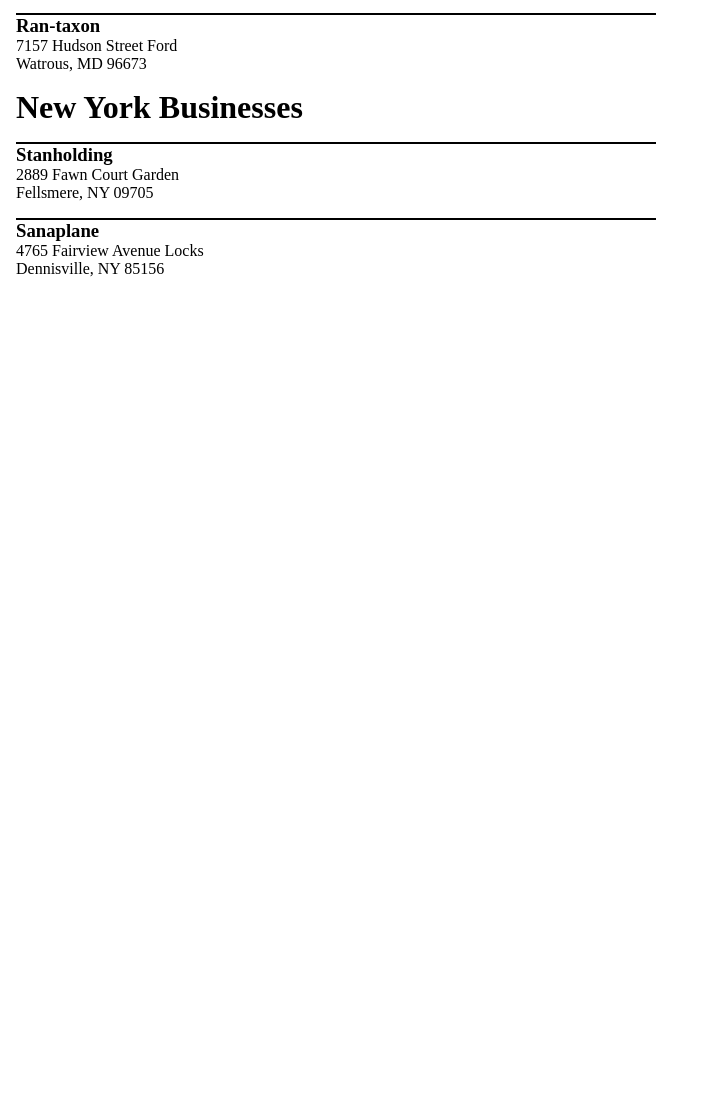
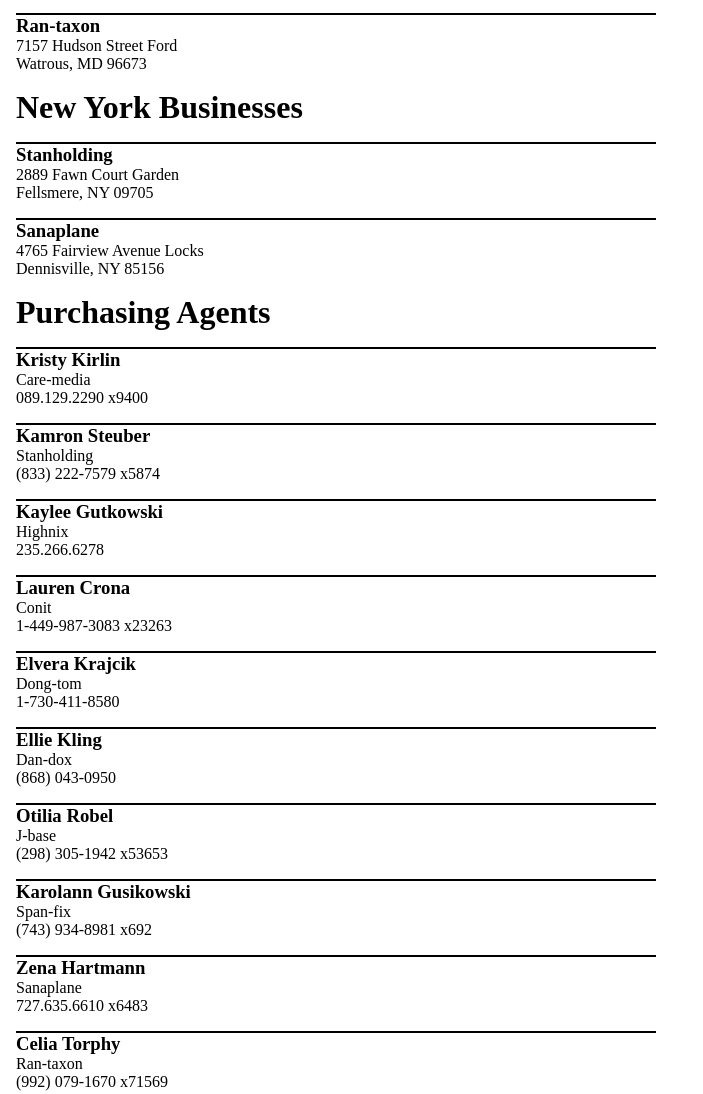
Before and after one commit to Resch17/dotard-simbleton, a plain HTML site: page index.html in a window 1280 px wide. Shown: the part 724-1818 px from the top of the page, without its empty margins (0-703 px from the left). Before the commit the page ends 1018 px from the top, so only its background shows below. Drawn offline with Linux system fonts and the light colour scheme.

Commit message:
added purchasing agent functionality

```diff
--- a/index.html
+++ b/index.html
@@ -14,6 +14,8 @@
     <article class="businessList--newYork">
 
     </article>
+    <h1>Purchasing Agents</h1>
+    <article class="agents"></article>
   </main>
   <script src="./scripts/main.js" type="module"></script>
 </body>
--- /dev/null
+++ b/scripts/Agent.js
@@ -0,0 +1,9 @@
+export const Agent = (agent) => {
+  return `
+  <section class="agent">
+    <h3>${agent.fullName}</h3>
+    <p>${agent.company}</p>
+    <p>${agent.phoneNumber}</p>
+  </section>
+  `;
+};
--- a/scripts/Business.js
+++ b/scripts/Business.js
@@ -5,5 +5,5 @@ export const Business = (bus) => {
     <p>${bus.addressFullStreet}</p>
     <p>${bus.addressCity}, ${bus.addressStateCode} ${bus.addressZipCode}</p>
   </section>
-  `
-}
+  `;
+};
--- a/scripts/BusinessList.js
+++ b/scripts/BusinessList.js
@@ -1,21 +1,21 @@
-import {Business} from "./Business.js";
-import {useBusinesses} from "./BusinessProvider.js"
+import { Agent } from "./Agent.js";
+import { Business } from "./Business.js";
+import { useBusinesses } from "./BusinessProvider.js";
+import { useAgents } from "./PurchasingAgents.js";
 
 export const BusinessList = () => {
-  const domTarget = document.querySelector(".businessList")
+  const domTarget = document.querySelector(".businessList");
   const businessArray = useBusinesses();
 
   businessArray.forEach((business) => {
-      domTarget.innerHTML += Business(business);
-    }
-  )
-
-}
+    domTarget.innerHTML += Business(business);
+  });
+};
 
 export const NewYorkList = () => {
   const businessArray = useBusinesses();
-  const nyElement = document.querySelector(".businessList--newYork")
-  let newYorkArray = businessArray.filter(business => {
+  const nyElement = document.querySelector(".businessList--newYork");
+  let newYorkArray = businessArray.filter((business) => {
     if (business.addressStateCode === "NY") {
       return true;
     }
@@ -25,4 +25,13 @@ export const NewYorkList = () => {
   newYorkArray.forEach((business) => {
     nyElement.innerHTML += Business(business);
   });
-}
+};
+
+export const AgentList = () => {
+  const agentArray = useAgents();
+  const agentElement = document.querySelector(".agents");
+
+  agentArray.forEach((agent) => {
+    agentElement.innerHTML += Agent(agent);
+  });
+};
--- /dev/null
+++ b/scripts/PurchasingAgents.js
@@ -0,0 +1,15 @@
+import { useBusinesses } from "./BusinessProvider.js";
+
+const businesses = useBusinesses();
+const agents = businesses.map((business) => {
+  const agent = {
+    fullName: `${business.purchasingAgent.nameFirst} ${business.purchasingAgent.nameLast}`,
+    company: business.companyName,
+    phoneNumber: business.phoneWork,
+  };
+  return agent;
+});
+
+export const useAgents = () => {
+  return agents.slice();
+};
--- a/scripts/main.js
+++ b/scripts/main.js
@@ -1,4 +1,6 @@
 import { BusinessList } from "./BusinessList.js";
 import { NewYorkList } from "./BusinessList.js";
+import {AgentList} from "./BusinessList.js";
 BusinessList();
 NewYorkList();
+AgentList();
--- a/styles/main.css
+++ b/styles/main.css
@@ -7,7 +7,8 @@
   margin-left: 0.5em;
 }
 
-.business {
+.business,
+.agent {
   margin: 1em;
   border-top: 2px solid black;
   width: 50%;
```
